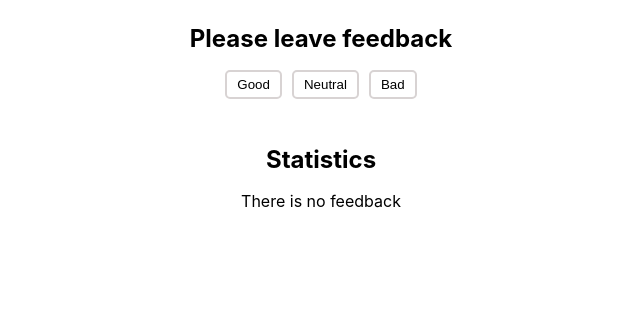
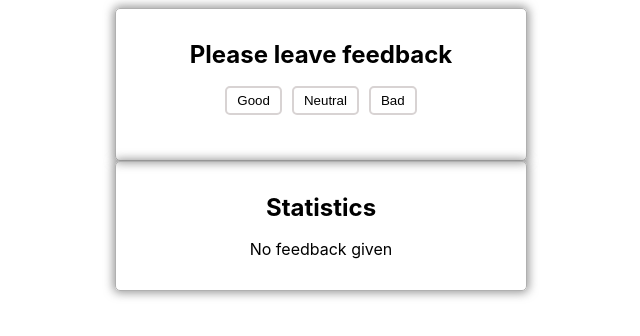
Before and after one commit to resinner/goit-react-hw-04-feedback, a React (Create React App) app: page / in a window 1280 px wide. Shown: the top 336 px of the page, without its empty margins (319-959 px from the left). Built offline with nearby package versions, Linux system fonts and the light colour scheme.

Commit message:
compite task

```diff
--- a/src/App.jsx
+++ b/src/App.jsx
@@ -8,13 +8,22 @@ export default function App() {
   const [good, setGood] = useState(0);
   const [neutral, setNeutral] = useState(0);
   const [bad, setBad] = useState(0);
+  // const [total, setTotal] = useState(0);
 
-    const total = good + neutral + bad;
-    const positivePercentage = Math.round((good / total) * 100);
+  // useEffect(() => {
+  //   setTotal = good + neutral + bad;
+  // },[good, neutral, bad])
+
+  function total() {
+    return (total = good + neutral + bad);
+  }
+
+  function positivePercentage() {
+    return (positivePercentage = Math.round((good / total) * 100));
+  }
 
   // Метод, котрий бере назву кнопки та прибавляє 1 в стейт
-    const onClickBtn = event => {
-
+  function onClickBtn(event) {
     switch (event.target.name) {
       case 'good':
         setGood(good + 1);
@@ -29,7 +38,7 @@ export default function App() {
       default:
         break;
     }
-    };
+  }
 
   return (
     <>
@@ -39,6 +48,7 @@ export default function App() {
           onLeaveFeedback={onClickBtn} // Метод для назви кнопок та інкремента
         />
       </Section>
+
       <Section title="Statistics">
         {total === 0 ? (
           <Notification message="There is no feedback" />
--- a/src/components/Section/Section.module.scss
+++ b/src/components/Section/Section.module.scss
@@ -2,6 +2,13 @@
   padding: 15px;
 
   text-align: center;
+
+    border: 1px solid rgb(176 176 176);
+  padding: 30px;
+  max-width: 350px;
+  margin: 0 auto;
+  box-shadow: 0 0 10px 2px hsl(0deg 0% 47% / 75%);
+  border-radius: 5px;
 }
 
 .title {
--- a/src/components/Statistics/Statistics.jsx
+++ b/src/components/Statistics/Statistics.jsx
@@ -49,8 +49,8 @@ Statistics.propTypes = {
   good: PropTypes.number.isRequired,
   neutral: PropTypes.number.isRequired,
   bad: PropTypes.number.isRequired,
-  total: PropTypes.number.isRequired,
-  positivePercentage: PropTypes.number.isRequired,
+  total: PropTypes.func.isRequired,
+  positivePercentage: PropTypes.func.isRequired,
 };
 
 
```
Also changed, not shown: src/App.module.scss (line endings or trailing spaces). Lines whose indentation alone changed are shown as unchanged.
